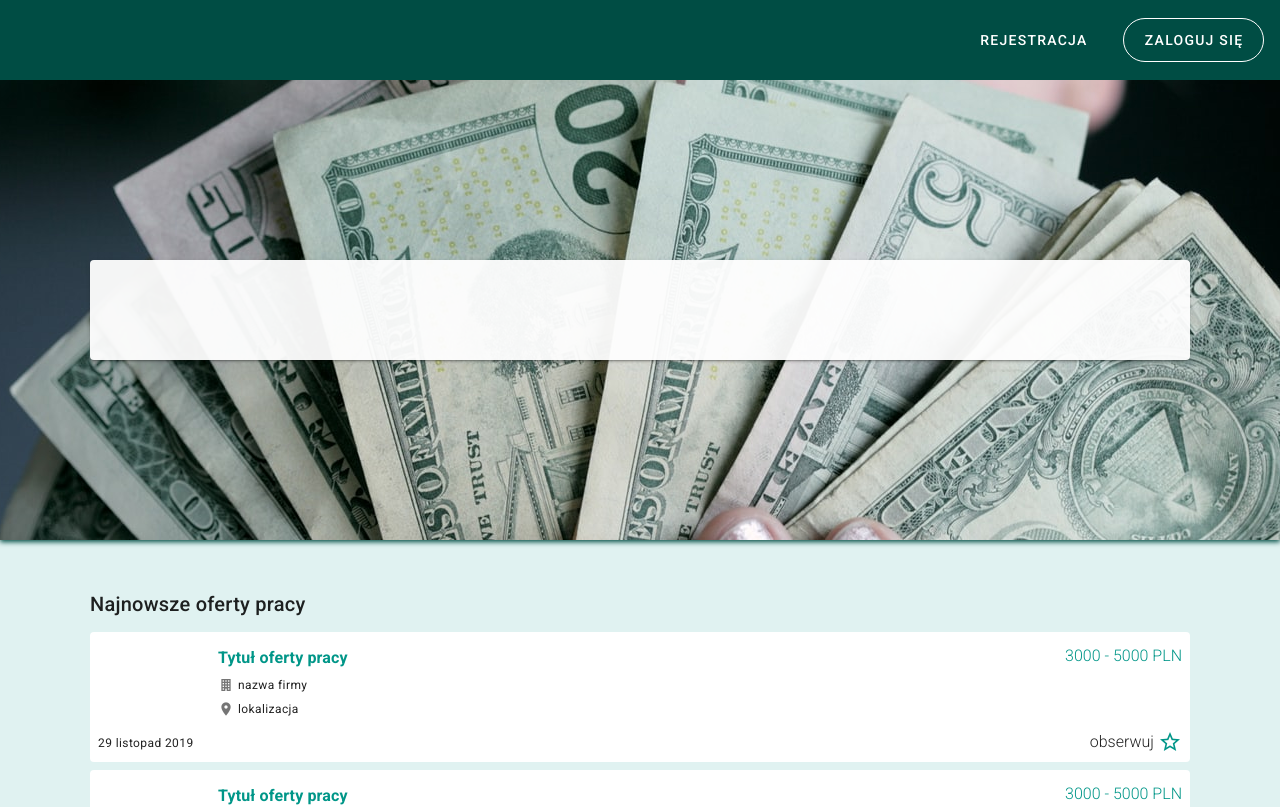
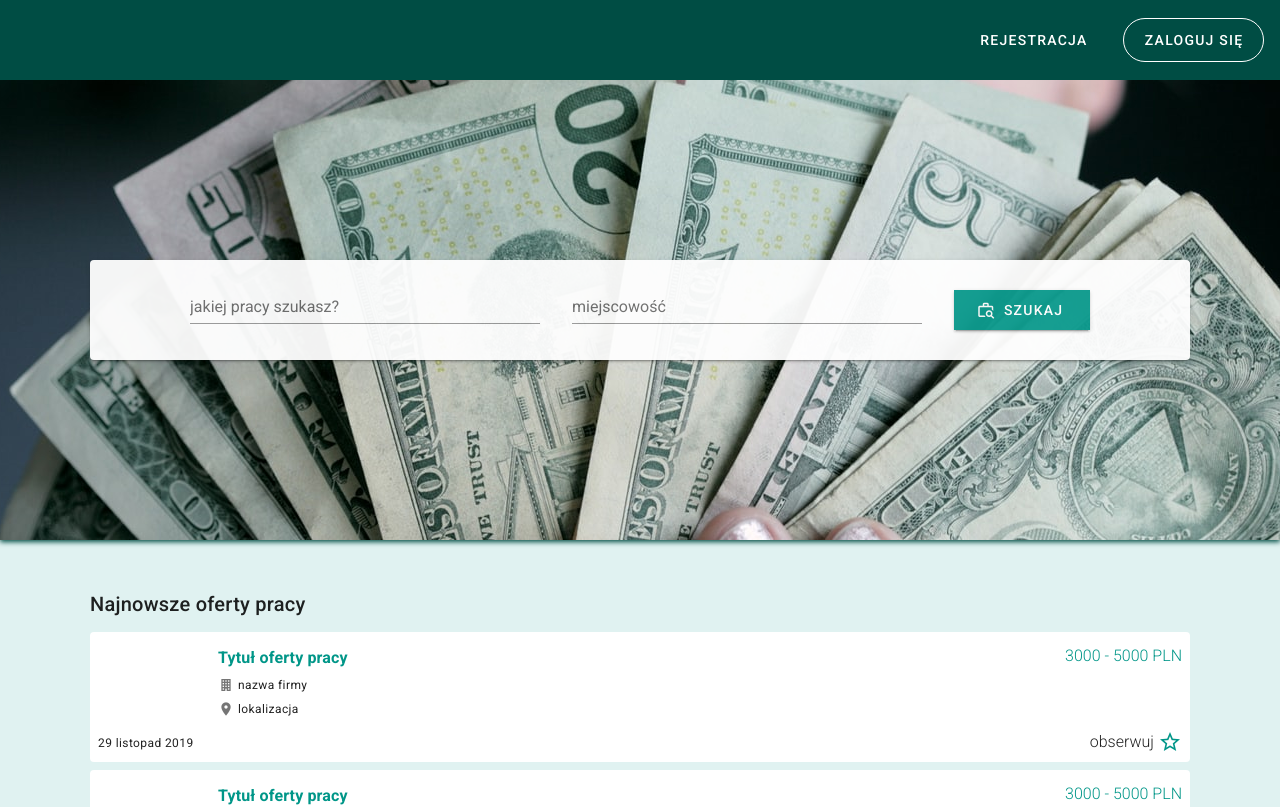
Before and after one commit to mateusz5564/jobless, a Vue app: page /#/ in a window 1280 px wide. Shown: the top 807 px of the page. Built offline with nearby package versions, Linux system fonts and the light colour scheme; no server answers.

Commit message:
stworzenie layoutu dla wyszukiwarki

```diff
--- a/src/views/Home.vue
+++ b/src/views/Home.vue
@@ -1,7 +1,15 @@
 <template>
   <div class="home">
     <div class="search_wrapper d-flex justify-center align-center">
-      <v-card class="search_box" height="100px" width="1100px"></v-card>
+      <v-card class="search_box d-flex justify-center align-center" height="100px" width="1100px">
+        <div class="search_content search_box d-flex justify-center align-center">
+          <v-text-field class="search_job_field mr-8" color="teal" label="jakiej pracy szukasz?"></v-text-field>
+          <v-text-field class="search_location_field mr-8" color="teal" label="miejscowość"></v-text-field>
+          <v-btn color="teal" tile dark width="136px" height="40px">
+            <v-icon left>mdi-briefcase-search-outline</v-icon>Szukaj
+          </v-btn>
+        </div>
+      </v-card>
     </div>
     <div class="job_offers mx-auto mt-12">
       <h2 class="mb-3 title">Najnowsze oferty pracy</h2>
@@ -48,6 +56,9 @@ export default {
   border-radius: 50px;
   opacity: 0.95;
 }
+.search_content{
+  width: 900px;
+}
 .job_offers {
   width: 1100px;
 }
```
